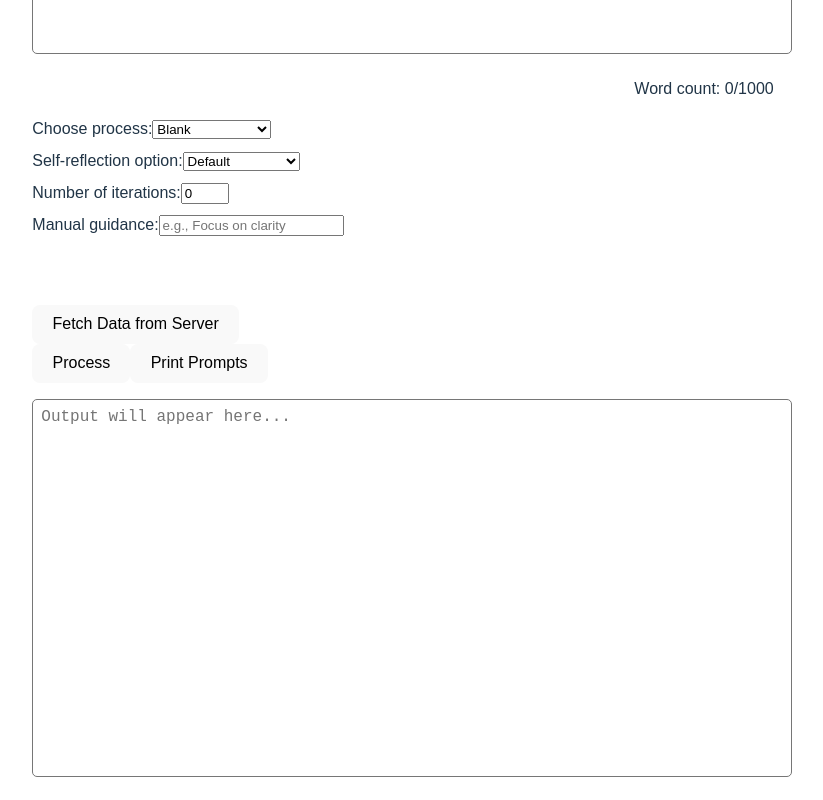
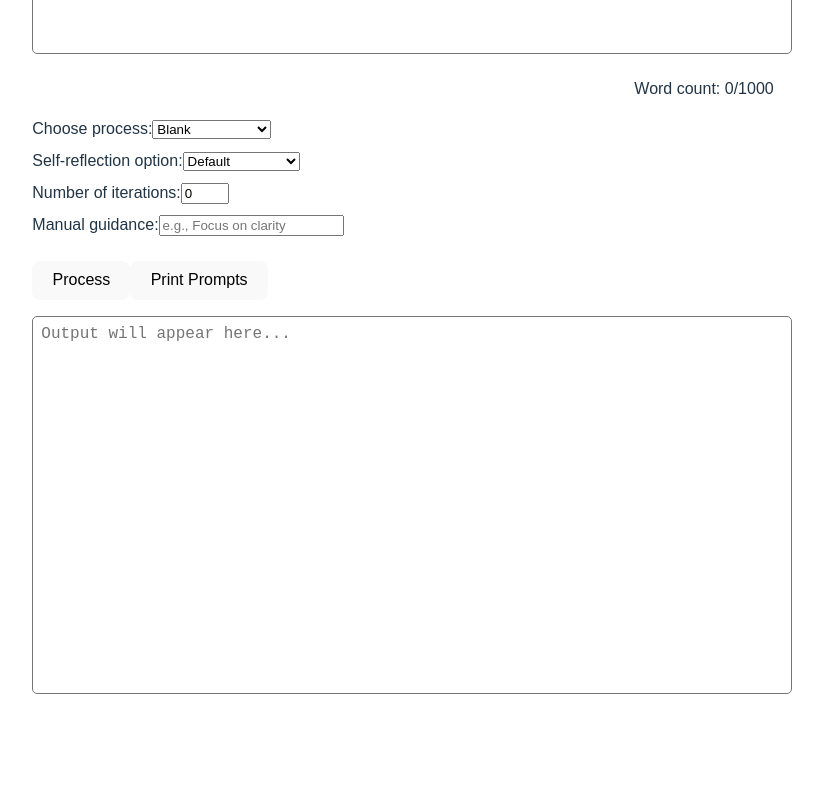
Before and after one commit to IrfanThomson/Chat-GPT-Text-Analysis-Tool, a React (Vite) app in the folder frontend/: page / in a window 1280 px wide. Shown: the part 696-1496 px from the top of the page, without its empty margins (237-1060 px from the left). After the commit the page ends 1413 px from the top, so only its background shows below. Built offline with nearby package versions, Linux system fonts and the light colour scheme.

Commit message:
fixed errors

```diff
--- a/frontend/src/App.jsx
+++ b/frontend/src/App.jsx
@@ -4,7 +4,6 @@ import Header from './components/Header';
 import TextInput from './components/TextInput';
 import Output from './components/Output';
 import AnalysisOptions from './components/AnalysisOptions';
-import ButtonLoader from './components/ButtonLoader';
 
 function App() {
   const [textInput, setTextInput] = useState('');
@@ -43,7 +42,9 @@ function App() {
       return;
     }
     try {
+      setLoading(true)
       const result = await processText(textInput, processOption, iterations, guidance, selfReflectionOption);
+      setLoading(false)
       setOutputText(result.result);
     } catch (error) {
       console.error('Error in handleProcessButtonClick:', error.message);
@@ -97,7 +98,6 @@ function App() {
       guidance={guidance} setGuidance={setGuidance}
       ></AnalysisOptions>
       <div className="Buttons">
-        <ButtonLoader process={handleProcessButtonClick}></ButtonLoader>
         <button onClick={handleProcessButtonClick} disabled={loading}>
         {loading && (
             <i
--- a/frontend/src/components/ButtonLoader.jsx
+++ /dev/null
@@ -1,33 +0,0 @@
-import React, { Component } from "react";
-
-export default class ButtonLoader extends Component {
-  state = {
-    loading: false
-  };
-
-  fetchData = () => {
-    this.setState({ loading: true });
-
-    this.props.process()
-    this.setState({loading: false})
-  };
-
-  render() {
-    const { loading } = this.state;
-
-    return (
-      <div style={{ marginTop: "60px" }}>
-        <button className="button" onClick={this.fetchData} disabled={loading}>
-          {loading && (
-            <i
-              className="fa fa-refresh fa-spin"
-              style={{ marginRight: "5px" }}
-            />
-          )}
-          {loading && <span>Loading Data from Server</span>}
-          {!loading && <span>Fetch Data from Server</span>}
-        </button>
-      </div>
-    );
-  }
-}
```
Also changed, not shown: 1 other file (tests, documents, lock files or other folders).
